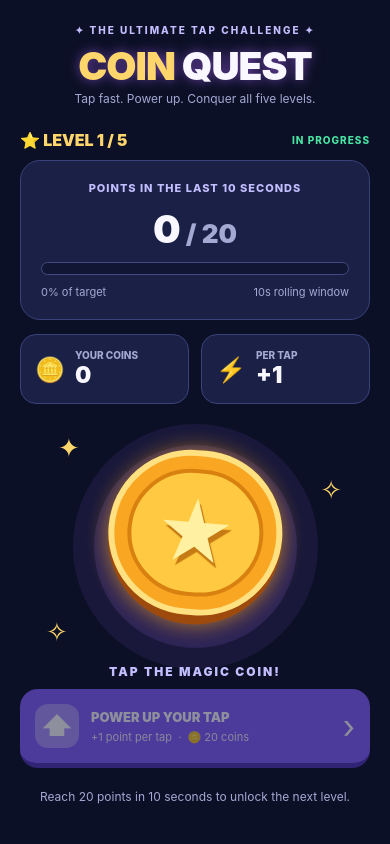
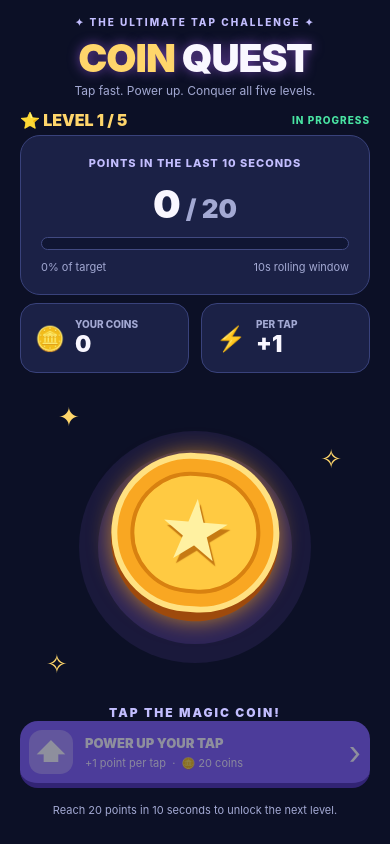
Before and after one commit to Tkarsikas/clicker-game, a React Native app: screen / in a window 390 px wide. Built offline with nearby package versions, Linux system fonts and the light colour scheme.

Commit message:
fix: fit full game into viewport without scrolling

```diff
--- a/App.tsx
+++ b/App.tsx
@@ -8,7 +8,6 @@ import {
   SafeAreaView,
   StatusBar as NativeStatusBar,
   useWindowDimensions,
-  ScrollView,
   StyleSheet,
   Text,
   View,
@@ -23,7 +22,10 @@ const C = {
 
 export default function App() {
   const { height: screenHeight, width: screenWidth } = useWindowDimensions();
-  const compact = screenHeight < 780 || screenWidth < 375;
+  // All content stays in one viewport; the playfield uses remaining space.
+  const compact = screenHeight < 820 || screenWidth < 390;
+  const veryCompact = screenHeight < 690;
+  const coinSize = Math.max(92, Math.min(174, (screenHeight - (Platform.OS === 'android' ? 48 : 20) - 400) * 0.65, screenWidth * 0.43));
   const [level, setLevel] = useState(0);
   const [wallet, setWallet] = useState(0);
   const [power, setPower] = useState(1);
@@ -120,11 +122,11 @@ export default function App() {
   return (
     <SafeAreaView style={[styles.root, Platform.OS === 'android' && { paddingTop: NativeStatusBar.currentHeight ?? 24, paddingBottom: 24 }]}>
       <StatusBar style="light" />
-      <ScrollView style={styles.scroller} contentContainerStyle={[styles.scroll, compact && styles.compactScroll]} bounces={false} showsVerticalScrollIndicator keyboardShouldPersistTaps="handled">
-        <View style={[styles.heading, compact && styles.compactHeading]}>
-          <Text style={styles.overline}>✦ THE ULTIMATE TAP CHALLENGE ✦</Text>
+      <View style={[styles.screen, compact && styles.compactScreen, veryCompact && styles.tinyScreen]}>
+        <View style={[styles.heading, compact && styles.compactHeading, veryCompact && styles.tinyHeading]}>
+          {!veryCompact && <Text style={styles.overline}>✦ THE ULTIMATE TAP CHALLENGE ✦</Text>}
           <Text style={styles.title}>COIN <Text style={styles.titleAccent}>QUEST</Text></Text>
-          <Text style={styles.subtitle}>Tap fast. Power up. Conquer all five levels.</Text>
+          {!compact && <Text style={styles.subtitle}>Tap fast. Power up. Conquer all five levels.</Text>}
         </View>
 
         <View style={styles.levelRow}>
@@ -132,9 +134,9 @@ export default function App() {
           <Text style={styles.levelTag}>{won ? 'CHAMPION' : unlocked ? 'READY!' : 'IN PROGRESS'}</Text>
         </View>
 
-        <View style={styles.scoreCard}>
+        <View style={[styles.scoreCard, compact && styles.compactScoreCard]}>
           <Text style={styles.statCaption}>POINTS IN THE LAST 10 SECONDS</Text>
-          <Text style={styles.score}>{recent}<Text style={styles.scoreTarget}> / {goal}</Text></Text>
+          <Text style={[styles.score, compact && styles.compactScore]}>{recent}<Text style={styles.scoreTarget}> / {goal}</Text></Text>
           <View style={styles.track}>
             <View style={[styles.trackFill, { width: `${percentage}%` }]} />
           </View>
@@ -144,15 +146,15 @@ export default function App() {
           </View>
         </View>
 
-        <View style={styles.statsRow}>
-          <View style={styles.miniCard}>
+        <View style={[styles.statsRow, compact && styles.compactStatsRow]}>
+          <View style={[styles.miniCard, compact && styles.compactMiniCard]}>
             <Text style={styles.miniIcon}>🪙</Text>
             <View>
               <Text style={styles.miniLabel}>YOUR COINS</Text>
               <Text style={styles.miniValue}>{wallet}</Text>
             </View>
           </View>
-          <View style={styles.miniCard}>
+          <View style={[styles.miniCard, compact && styles.compactMiniCard]}>
             <Text style={styles.miniIcon}>⚡</Text>
             <View>
               <Text style={styles.miniLabel}>PER TAP</Text>
@@ -161,18 +163,18 @@ export default function App() {
           </View>
         </View>
 
-        <View style={[styles.playArea, compact && styles.compactPlayArea]}>
-          <View style={styles.haloOuter} />
-          <View style={styles.haloInner} />
+        <View style={styles.playArea}>
+          <View style={[styles.haloOuter, { width: coinSize * 1.38, height: coinSize * 1.38, borderRadius: coinSize }]} />
+          <View style={[styles.haloInner, { width: coinSize * 1.16, height: coinSize * 1.16, borderRadius: coinSize }]} />
           <Text style={[styles.sparkle, { top: 28, left: 38 }]}>✦</Text>
           <Text style={[styles.sparkle, { top: 70, right: 28 }]}>✧</Text>
           <Text style={[styles.sparkle, { bottom: 42, left: 26 }]}>✧</Text>
           <Animated.View style={{ transform: [{ translateY: floatingY }, { rotate: tilt }, { scale: bounce }] }}>
             <Pressable accessibilityRole="button" accessibilityLabel="Tap the magic coin" onPress={click} disabled={won}>
-              <View style={styles.coinShadow}>
+              <View style={[styles.coinShadow, { width: coinSize, height: coinSize, borderRadius: coinSize / 2 }]}>
                 <View style={styles.coinOuter}>
                   <View style={styles.coinInner}>
-                    <Text style={styles.coinStar}>★</Text>
+                    <Text style={[styles.coinStar, { fontSize: coinSize * 0.44 }]}>★</Text>
                   </View>
                 </View>
               </View>
@@ -220,26 +222,31 @@ export default function App() {
             <Pressable accessibilityRole="button" onPress={reset}><Text style={styles.reset}>PLAY AGAIN ↻</Text></Pressable>
           </View>
         ) : (
-          <Text style={styles.footerHint}>Reach {goal} points in 10 seconds to unlock the next level.</Text>
+          <View style={styles.footerSlot}><Text style={styles.footerHint}>Reach {goal} points in 10 seconds to unlock the next level.</Text></View>
         )}
-      </ScrollView>
+      </View>
     </SafeAreaView>
   );
 }
 
 const styles = StyleSheet.create({
   root: { flex: 1, backgroundColor: C.bg },
-  scroller: { flex: 1 },
-  compactScroll: { paddingTop: 12, paddingBottom: 64 },
-  compactHeading: { marginBottom: 12 },
-  compactPlayArea: { height: 235 },
-  scroll: { flexGrow: 1, paddingHorizontal: 20, paddingTop: 24, paddingBottom: 64, alignItems: 'stretch' },
-  heading: { alignItems: 'center', marginBottom: 24 },
+  screen: { flex: 1, paddingHorizontal: 20, paddingTop: 16, paddingBottom: 12 },
+  compactScreen: { paddingTop: 6, paddingBottom: 6, paddingHorizontal: 14 },
+  tinyScreen: { paddingTop: 2, paddingBottom: 2 },
+  compactHeading: { marginBottom: 5 },
+  tinyHeading: { marginBottom: 2 },
+  compactScoreCard: { paddingVertical: 8, paddingHorizontal: 14 },
+  compactScore: { fontSize: 27, marginVertical: 2 },
+  compactStatsRow: { marginTop: 6 },
+  compactMiniCard: { paddingVertical: 7, paddingHorizontal: 10 },
+  footerSlot: { minHeight: 44, justifyContent: 'center' },
+  heading: { alignItems: 'center', marginBottom: 12 },
   overline: { color: C.lavender, fontSize: 10, letterSpacing: 2, fontWeight: '800' },
   title: { color: C.gold, fontSize: 39, fontWeight: '900', letterSpacing: -1, marginTop: 6, textShadowColor: '#6840a0', textShadowRadius: 12 },
   titleAccent: { color: C.white },
   subtitle: { color: C.muted, fontSize: 12, marginTop: 2, textAlign: 'center' },
-  levelRow: { flexDirection: 'row', alignItems: 'center', justifyContent: 'space-between', marginBottom: 10 },
+  levelRow: { flexDirection: 'row', alignItems: 'center', justifyContent: 'space-between', marginBottom: 5 },
   levelLabel: { color: C.gold, fontWeight: '900', fontSize: 16 },
   levelTag: { color: C.green, fontWeight: '800', fontSize: 10, letterSpacing: 1 },
   scoreCard: { backgroundColor: C.panel, borderRadius: 20, borderWidth: 1, borderColor: C.panelEdge, padding: 20 },
@@ -250,12 +257,12 @@ const styles = StyleSheet.create({
   trackFill: { height: '100%', backgroundColor: C.green, borderRadius: 20 },
   progressRow: { flexDirection: 'row', justifyContent: 'space-between', marginTop: 10 },
   progressLabel: { color: C.muted, fontSize: 11 },
-  statsRow: { flexDirection: 'row', gap: 12, marginTop: 14 },
+  statsRow: { flexDirection: 'row', gap: 12, marginTop: 8 },
   miniCard: { flex: 1, flexDirection: 'row', gap: 10, alignItems: 'center', backgroundColor: C.panel, padding: 14, borderRadius: 16, borderColor: C.panelEdge, borderWidth: 1 },
   miniIcon: { fontSize: 24 },
   miniLabel: { color: C.muted, fontWeight: '800', fontSize: 10 },
   miniValue: { color: C.white, fontSize: 23, fontWeight: '900' },
-  playArea: { height: 285, alignItems: 'center', justifyContent: 'center', overflow: 'hidden' },
+  playArea: { flex: 1, minHeight: 0, alignItems: 'center', justifyContent: 'center', overflow: 'hidden' },
   haloOuter: { position: 'absolute', width: 245, height: 245, borderRadius: 130, backgroundColor: '#413277', opacity: 0.26 },
   haloInner: { position: 'absolute', width: 203, height: 203, borderRadius: 110, backgroundColor: '#9e6bff', opacity: 0.14 },
   sparkle: { position: 'absolute', color: C.gold, fontSize: 26 },
@@ -264,8 +271,8 @@ const styles = StyleSheet.create({
   coinInner: { width: '100%', height: '100%', borderRadius: 100, backgroundColor: '#ffca42', borderColor: '#d88110', borderWidth: 4, alignItems: 'center', justifyContent: 'center' },
   coinStar: { fontSize: 77, color: '#fff1a1', textShadowColor: '#c67a13', textShadowOffset: { width: 3, height: 5 }, textShadowRadius: 1 },
   popText: { position: 'absolute', color: C.gold, fontSize: 31, fontWeight: '900', top: 27, alignSelf: 'center' },
-  tapHint: { position: 'absolute', bottom: 10, color: C.lavender, fontWeight: '900', fontSize: 12, letterSpacing: 2 },
-  upgradeCard: { backgroundColor: C.purple, padding: 15, borderRadius: 18, flexDirection: 'row', alignItems: 'center', gap: 12, borderBottomWidth: 5, borderBottomColor: '#5235b5' },
+  tapHint: { position: 'absolute', bottom: 1, color: C.lavender, fontWeight: '900', fontSize: 12, letterSpacing: 2 },
+  upgradeCard: { backgroundColor: C.purple, padding: 9, borderRadius: 18, flexDirection: 'row', alignItems: 'center', gap: 12, borderBottomWidth: 5, borderBottomColor: '#5235b5' },
   upgradeLocked: { opacity: 0.55 },
   pressed: { transform: [{ scale: 0.98 }] },
   upgradeIcon: { height: 44, width: 44, borderRadius: 13, backgroundColor: '#a990ff', alignItems: 'center', justifyContent: 'center' },
@@ -274,10 +281,10 @@ const styles = StyleSheet.create({
   upgradeTitle: { color: C.white, fontWeight: '900', fontSize: 13 },
   upgradeSubtitle: { color: '#efeaff', fontSize: 11, marginTop: 5 },
   upgradeArrow: { color: C.white, fontSize: 32 },
-  advanceButton: { backgroundColor: C.green, padding: 16, borderRadius: 14, marginTop: 14, alignItems: 'center' },
+  advanceButton: { backgroundColor: C.green, padding: 11, borderRadius: 14, marginTop: 6, alignItems: 'center' },
   advanceText: { color: '#092c28', fontWeight: '900', fontSize: 16 },
-  footerHint: { color: C.muted, textAlign: 'center', fontSize: 12, marginTop: 20, lineHeight: 18 },
-  victory: { alignItems: 'center', marginTop: 16 },
+  footerHint: { color: C.muted, textAlign: 'center', fontSize: 11, lineHeight: 15 },
+  victory: { alignItems: 'center', marginTop: 3 },
   victoryTitle: { color: C.gold, fontWeight: '900', fontSize: 25 },
   reset: { color: C.green, fontWeight: '900', padding: 14 },
 });
```
